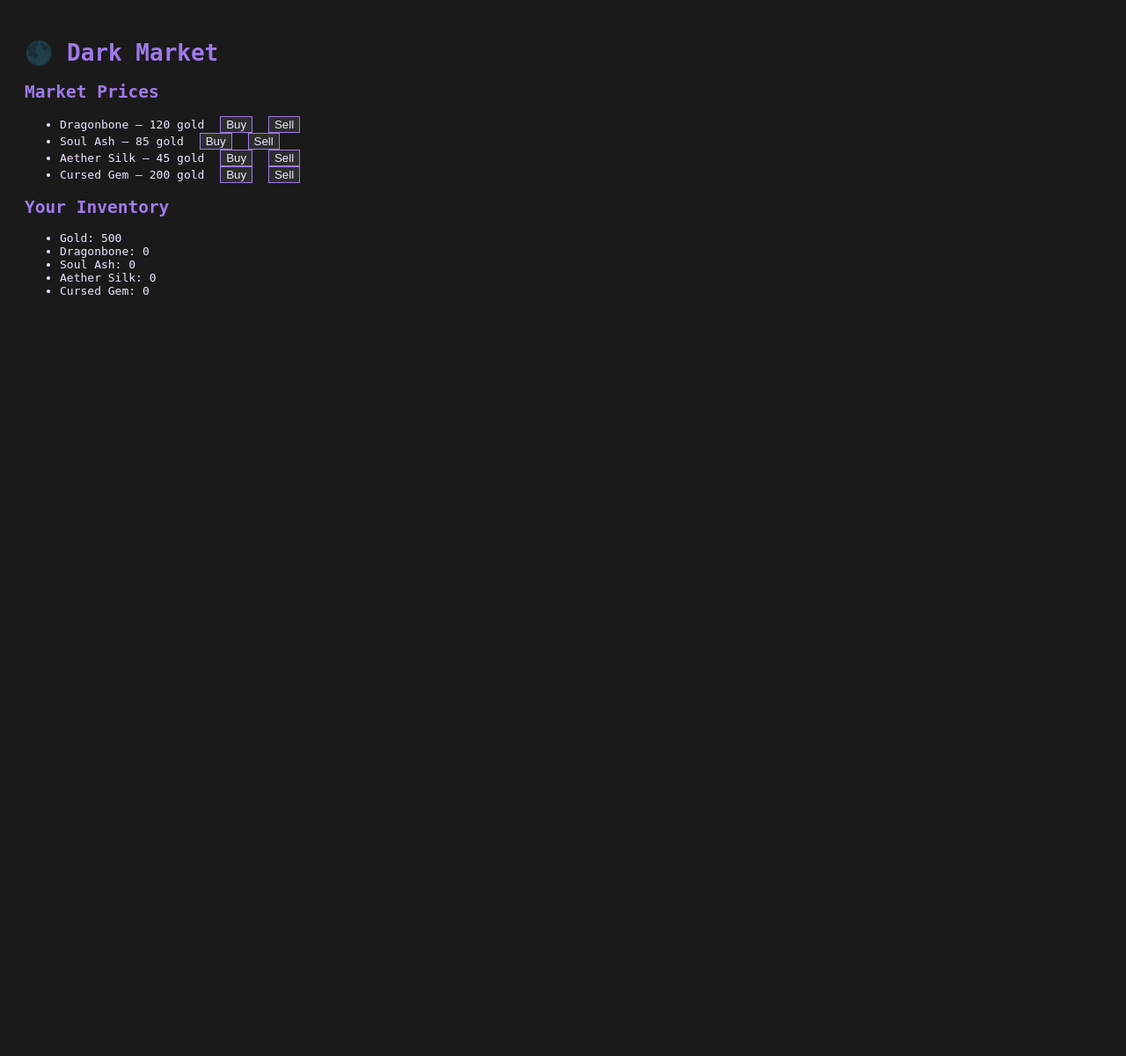
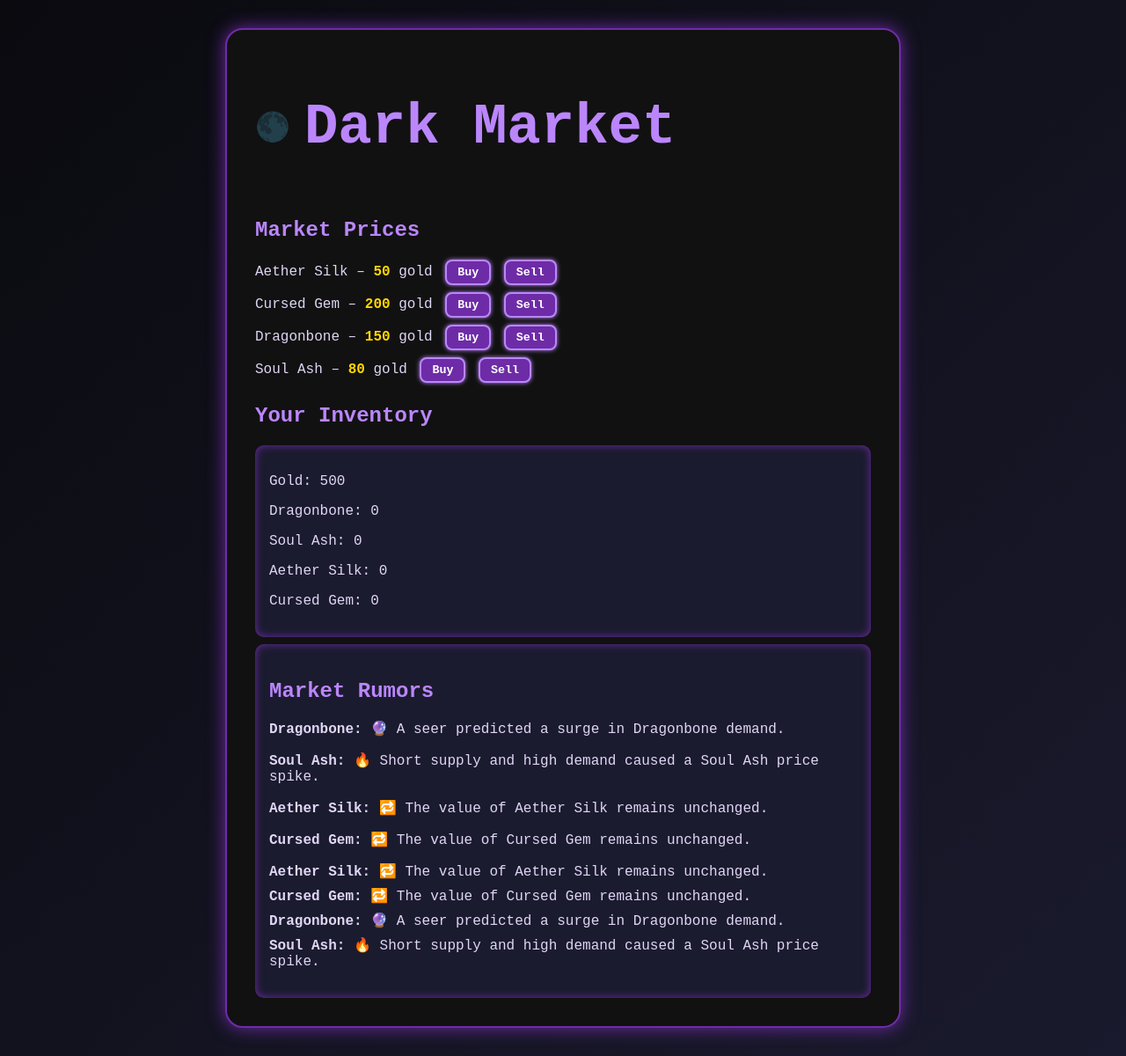
Before and after one commit to Nullgrimoire/Dark-Market, a Flask app: page / in a window 1280 px wide. Shown: the whole page at 88% size. Before the commit the page ends 335 px from the top, so only its background shows below. Run offline with Flask 3, Linux system fonts and the light colour scheme.

Commit message:
feat: Implement dynamic Dark Market UI with synced price and rumor updates
- Added Flask server with threaded background market fluctuation
- Prices update every 10s, affecting one random item at a time
- Synced market rumors with price changes for each item
- Built full frontend with HTML/CSS styled in arcane fantasy theme
- Improved button aesthetics and market layout (price, inventory, rumors)
- Implemented API endpoint for live frontend updates via JavaScript
- Ensured inventory and gold sync properly with buy/sell interactions
- Refined emoji system: 📈 price up, 📉 price down, 🌀 unchanged

```diff
--- a/app.py
+++ b/app.py
@@ -1,55 +1,94 @@
+from flask import Flask, render_template, jsonify, request, redirect, url_for
 import threading
 import time
 import random
-from flask import Flask, render_template, request, redirect, url_for
 
 app = Flask(__name__)
 
+# Starting prices
 market_prices = {
-    "Dragonbone": 120,
-    "Soul Ash": 85,
-    "Aether Silk": 45,
+    "Dragonbone": 150,
+    "Soul Ash": 80,
+    "Aether Silk": 50,
     "Cursed Gem": 200
 }
 
 inventory = {
-    "gold": 500,
+    "Gold": 500,
     "Dragonbone": 0,
     "Soul Ash": 0,
     "Aether Silk": 0,
     "Cursed Gem": 0
 }
 
-def fluctuate_prices():
+market_rumors = {
+    "Dragonbone": "🔮 A seer predicted a surge in Dragonbone demand.",
+    "Soul Ash": "🔥 Short supply and high demand caused a Soul Ash price spike.",
+    "Aether Silk": "🔁 The value of Aether Silk remains unchanged.",
+    "Cursed Gem": "🔁 The value of Cursed Gem remains unchanged."
+}
+
+# Price fluctuation logic (one item at a time)
+def fluctuate_market():
     while True:
-        time.sleep(random.randint(5, 15))  # wait 5–15 seconds randomly
-        for item in market_prices:
-            change = random.randint(-15, 15)
-            market_prices[item] = max(5, market_prices[item] + change)
-        print("🌀 Market updated:", market_prices)
+        time.sleep(10)
+
+        item = random.choice(list(market_prices.keys()))
+        change = random.randint(-25, 25)
+
+        old_price = market_prices[item]
+        new_price = max(1, old_price + change)
+        market_prices[item] = new_price
+
+        # Update only that item's rumor
+        if change > 0:
+            market_rumors[item] = f"📈 {item} prices rose due to rising demand."
+        elif change < 0:
+            market_rumors[item] = f"📉 {item} prices dropped after market surplus."
+        else:
+            market_rumors[item] = f"🌀 The value of {item} remains unchanged."
+        # Reset others
+        for other in market_prices:
+            if other != item:
+                market_rumors[other] = f"🔁 The value of {other} remains unchanged."
+
 
 @app.route("/")
 def index():
-    return render_template("index.html", market=market_prices, inventory=inventory)
+    item_order = ["Dragonbone", "Soul Ash", "Aether Silk", "Cursed Gem"]
+    return render_template("index.html", prices=market_prices, inventory=inventory, rumors=market_rumors, item_order=item_order)
 
-@app.route("/trade", methods=["POST"])
-def trade():
-    item = request.form["item"]
-    action = request.form["action"]
+
+
+@app.route("/api/market")
+def api_market():
+    return jsonify({
+        "prices": market_prices,
+        "inventory": inventory,
+        "rumors": market_rumors
+    })
+
+
+@app.route("/trade/<action>/<item>", methods=["POST"])
+def trade(action, item):
+    item = item.title()
+    if item not in market_prices:
+        return "Item not found", 400
+
     price = market_prices[item]
 
-    if action == "buy" and inventory["gold"] >= price:
-        inventory[item] += 1
-        inventory["gold"] -= price
-    elif action == "sell" and inventory[item] > 0:
-        inventory[item] -= 1
-        inventory["gold"] += price
+    if action == "buy":
+        if inventory["Gold"] >= price:
+            inventory["Gold"] -= price
+            inventory[item] += 1
+    elif action == "sell":
+        if inventory[item] > 0:
+            inventory["Gold"] += price
+            inventory[item] -= 1
 
-    return redirect(url_for("index"))
+    return ("", 204)
+
 
 if __name__ == "__main__":
-    # Start the market updater in a background thread
-    t = threading.Thread(target=fluctuate_prices, daemon=True)
-    t.start()
-
-    app.run(host="0.0.0.0", port=5000, debug=True)
+    threading.Thread(target=fluctuate_market, daemon=True).start()
+    app.run(debug=True, host="0.0.0.0", port=5000)
--- a/static/style.css
+++ b/static/style.css
@@ -1,22 +1,78 @@
 body {
-    font-family: monospace;
-    background-color: #1a1a1a;
-    color: #f0e6ff;
-    padding: 20px;
+  margin: 0;
+  font-family: 'Courier New', monospace;
+  background: linear-gradient(to bottom right, #0a0a0f, #1a1a2e);
+  color: #e0d6f5;
+  display: flex;
+  justify-content: center;
+  padding: 2rem;
 }
 
-h1, h2 {
-    color: #9f7aea;
+.container {
+  background: #111;
+  border: 2px solid #6e2ca7;
+  padding: 2rem;
+  border-radius: 20px;
+  box-shadow: 0 0 20px #6e2ca7;
+  width: 700px;
+}
+
+.header {
+  display: flex;
+  align-items: center;
+  gap: 1rem;
+  font-size: 2rem;
+  color: #bb86fc;
+  margin-bottom: 1rem;
+}
+
+.icon {
+  font-size: 2rem;
+}
+
+h2 {
+  color: #bb86fc;
+  margin-top: 1.5rem;
+}
+
+.gold {
+  color: gold;
+  font-weight: bold;
+}
+
+.inventory, .rumors {
+  background: #1b1b2f;
+  padding: 1rem;
+  border-radius: 10px;
+  margin-top: 0.5rem;
+  box-shadow: 0 0 10px #6e2ca7 inset;
+}
+
+ul {
+  list-style: none;
+  padding: 0;
+}
+
+li {
+  margin-bottom: 0.5rem;
 }
 
 button {
-    background-color: #2d2d2d;
-    color: #f0e6ff;
-    border: 1px solid #9f7aea;
-    margin-left: 10px;
-    cursor: pointer;
+  background-color: #6e2ca7;
+  border: 2px solid #bb86fc;
+  color: #fff;
+  padding: 5px 12px;
+  margin-left: 5px;
+  font-family: 'Courier New', monospace;
+  font-weight: bold;
+  border-radius: 8px;
+  box-shadow: 0 0 5px #bb86fc, 0 0 10px #6e2ca7 inset;
+  transition: all 0.2s ease-in-out;
 }
 
 button:hover {
-    background-color: #4b0082;
+  background-color: #bb86fc;
+  color: #000;
+  transform: scale(1.1);
+  box-shadow: 0 0 10px #bb86fc, 0 0 20px #6e2ca7;
 }
--- a/templates/index.html
+++ b/templates/index.html
@@ -1,25 +1,67 @@
-{% extends "layout.html" %}
+<!DOCTYPE html>
+<html lang="en">
+<head>
+  <meta charset="UTF-8">
+  <title>Dark Market</title>
+  <link rel="stylesheet" href="{{ url_for('static', filename='style.css') }}">
+  <script>
+    async function updateMarket() {
+      const res = await fetch('/api/market');
+      const data = await res.json();
 
-{% block content %}
-<h2>Market Prices</h2>
-<ul>
-  {% for item, price in market.items() %}
-    <li>
-      {{ item }} — {{ price }} gold
-      <form action="{{ url_for('trade') }}" method="POST" style="display:inline;">
-        <input type="hidden" name="item" value="{{ item }}">
-        <button name="action" value="buy">Buy</button>
-        <button name="action" value="sell">Sell</button>
-      </form>
-    </li>
-  {% endfor %}
-</ul>
+      const pricesEl = document.getElementById("prices");
+      pricesEl.innerHTML = "";
+      for (const [item, price] of Object.entries(data.prices)) {
+        pricesEl.innerHTML += `
+          <li>${item} – <span class="gold">${price}</span> gold
+            <button onclick="trade('${item}', 'buy')">Buy</button>
+            <button onclick="trade('${item}', 'sell')">Sell</button>
+          </li>`;
+      }
 
-<h2>Your Inventory</h2>
-<ul>
-  <li>Gold: {{ inventory['gold'] }}</li>
-  {% for item, qty in inventory.items() if item != 'gold' %}
-    <li>{{ item }}: {{ qty }}</li>
-  {% endfor %}
-</ul>
-{% endblock %}
+      const rumorsEl = document.getElementById("rumors");
+      rumorsEl.innerHTML = "";
+      for (const [item, rumor] of Object.entries(data.rumors)) {
+        rumorsEl.innerHTML += `<li><strong>${item}:</strong> ${rumor}</li>`;
+      }
+    }
+
+    async function trade(item, action) {
+      await fetch(`/trade/${action}/${item}`, { method: "POST" });
+      updateMarket();
+    }
+
+    setInterval(updateMarket, 10000);
+    window.onload = updateMarket;
+  </script>
+</head>
+<body>
+  <div class="container">
+    <div class="header">
+      <span class="icon">🌑</span>
+      <h1>Dark Market</h1>
+    </div>
+
+    <div class="market-info">
+      <h2>Market Prices</h2>
+      <ul id="prices"></ul>
+
+      <h2>Your Inventory</h2>
+      <div class="inventory">
+        <p>Gold: {{ inventory["Gold"] }}</p>
+        {% for item, qty in inventory.items() if item != "Gold" %}
+          <p>{{ item }}: {{ qty }}</p>
+        {% endfor %}
+      </div>
+    </div>
+
+    <div class="rumors">
+      <h2>Market Rumors</h2>
+      {% for item in item_order %}
+      <p><strong>{{ item }}:</strong> {{ rumors[item] }}</p>
+      {% endfor %}
+      <ul id="rumors"></ul>
+    </div>
+  </div>
+</body>
+</html>
```
